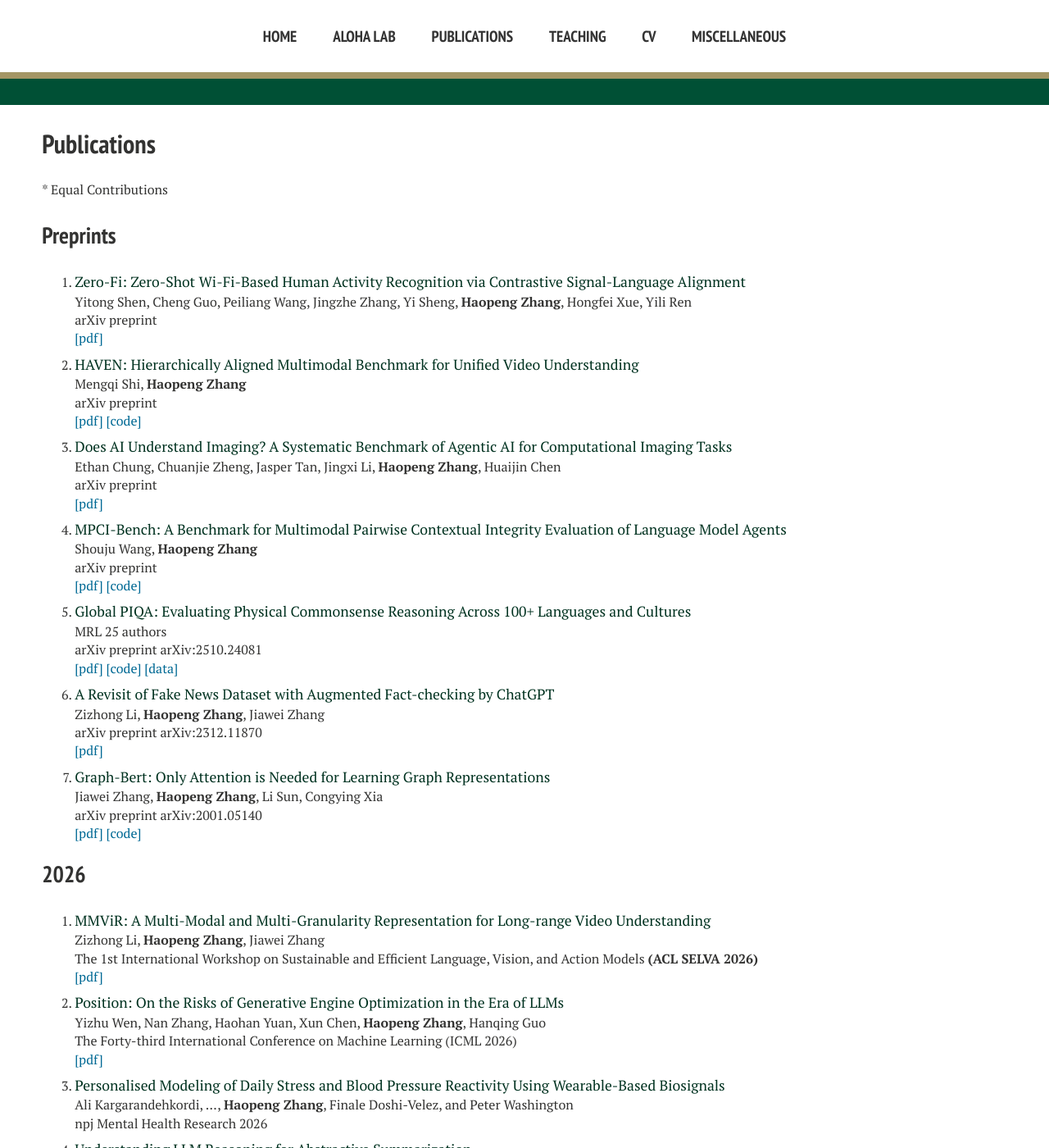
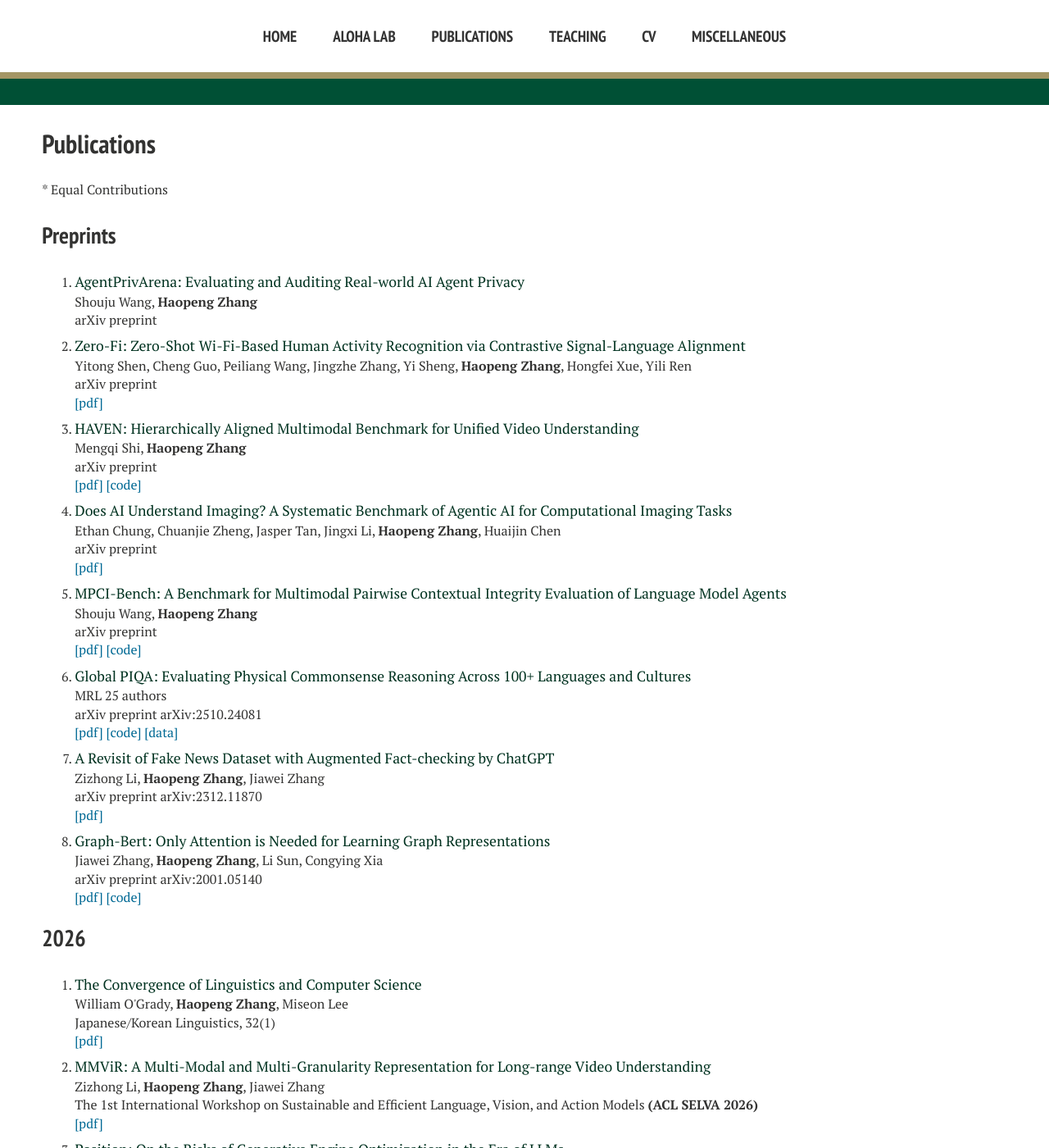
Before and after one commit to hpzhang94/hpzhang94.github.io, a Jekyll site: the page built from research.md, in a window 1280 px wide and 1400 px high. Shown: the whole window at 82% size. Built offline with Jekyll 4.4.1, drawn with Linux system fonts in a browser that asks for light colours; nearby versions of some CDN libraries.

Commit message:
update paper

```diff
--- a/research.md
+++ b/research.md
@@ -25,6 +25,12 @@ title: Publications
 
 ## Preprints
 <ol>
+
+<li>
+<span class="paper-title">AgentPrivArena: Evaluating and Auditing Real-world AI Agent Privacy</span>
+<br>Shouju Wang, <b>Haopeng Zhang</b>
+<br>arXiv preprint
+</li>
 
 
 <li>
@@ -84,6 +90,13 @@ title: Publications
 ## 2026
 
 <ol>
+
+<li>
+<span class="paper-title">The Convergence of Linguistics and Computer Science</span>
+<br>William O'Grady, <b>Haopeng Zhang</b>, Miseon Lee
+<br>Japanese/Korean Linguistics, 32(1)
+<br><a href="https://escholarship.org/uc/item/39w505mk" target="_blank">[pdf]</a>
+</li>
 
 <li>
 <span class="paper-title">MMViR: A Multi-Modal and Multi-Granularity Representation for Long-range Video Understanding</span>
```
